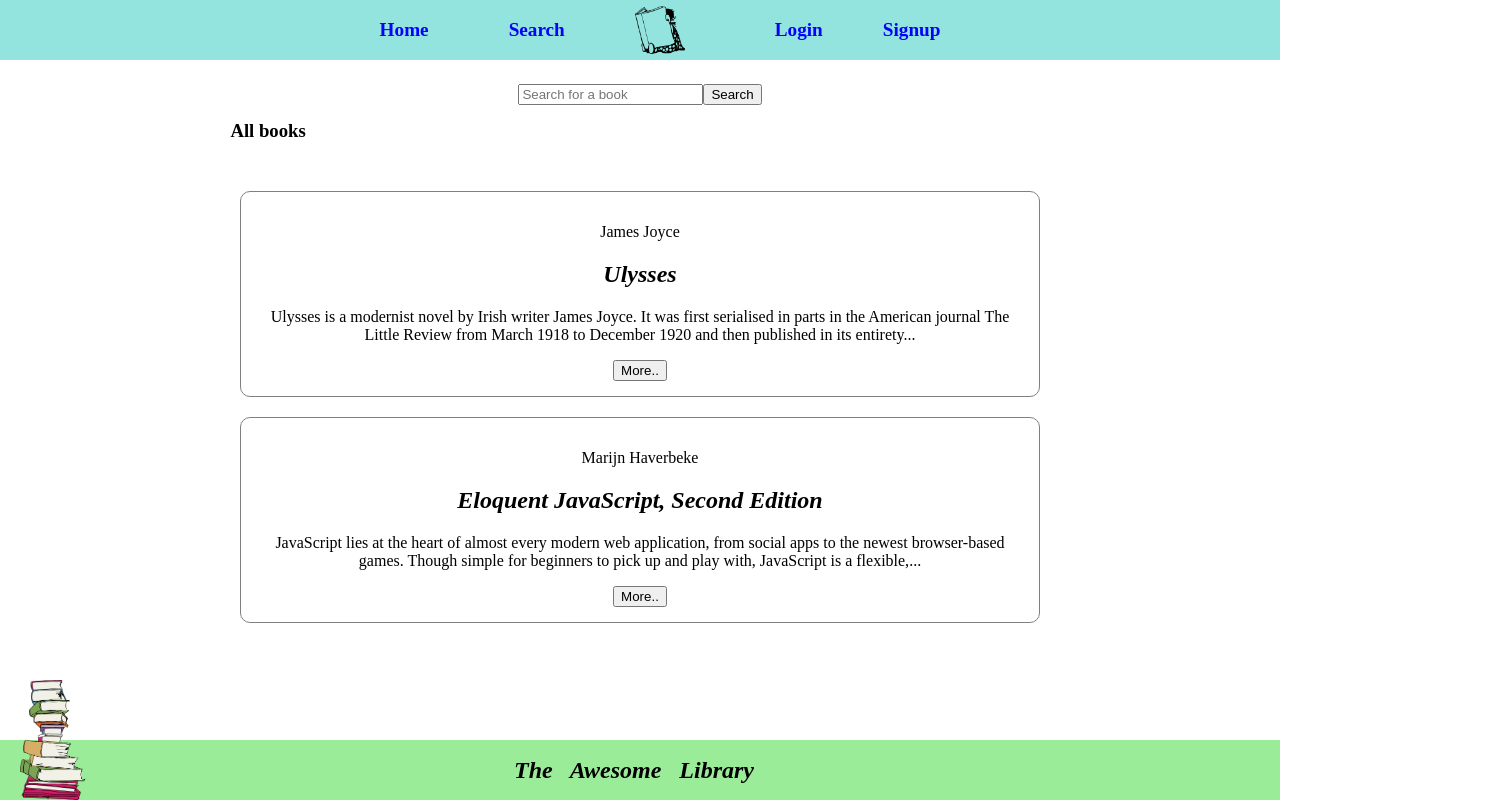
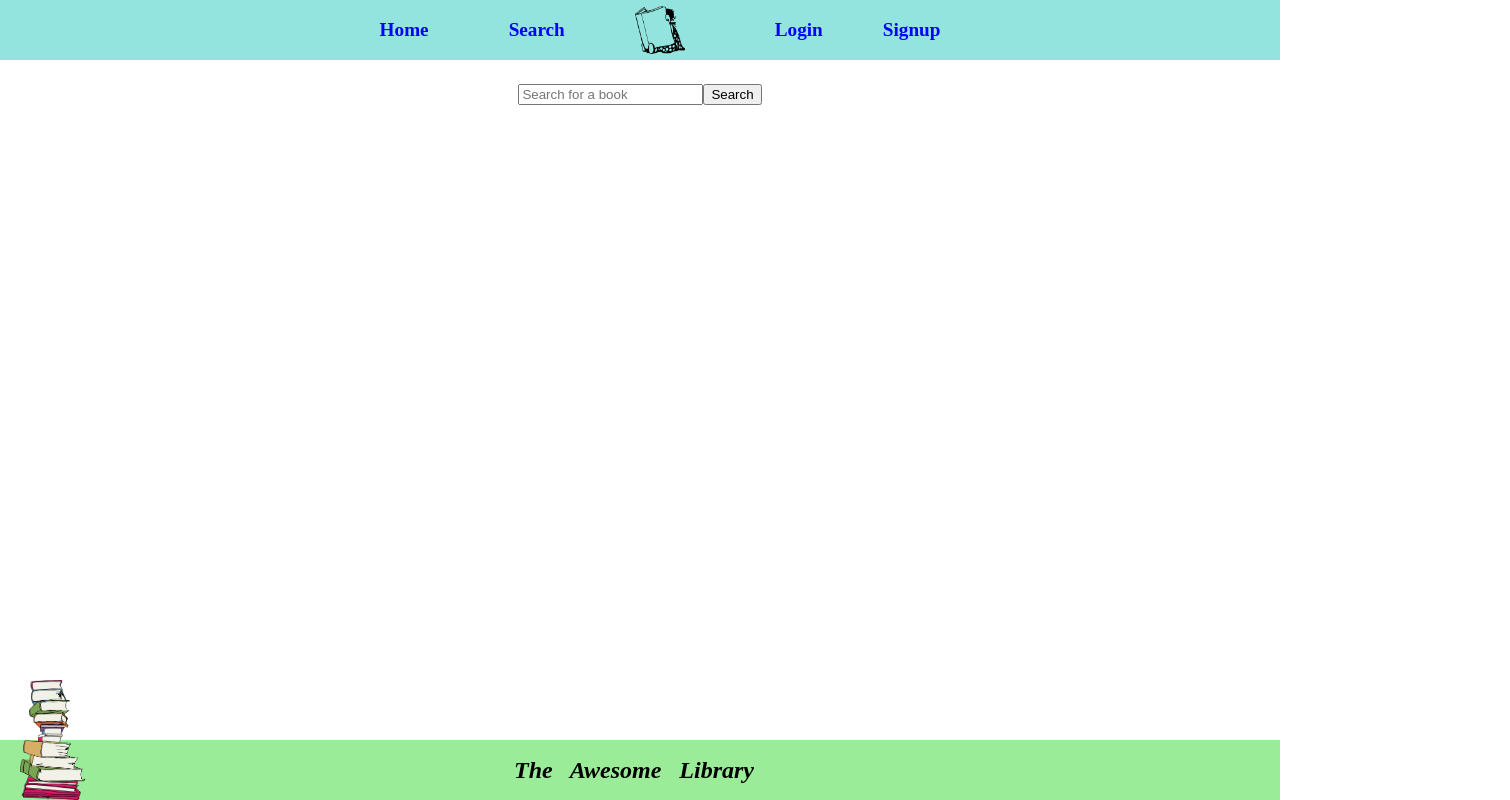
Before and after one commit to cat-rivers/react_library, a React (Create React App) app in the folder awesome_library/: page /search in a window 1280 px wide. Shown: the whole page, 1510 px wide, since content can reach past the window. Built offline with nearby package versions, Linux system fonts and the light colour scheme; data requests are answered from the project's data file.

Commit message:
refactoring search

```diff
--- a/awesome_library/src/App.js
+++ b/awesome_library/src/App.js
@@ -4,11 +4,11 @@ import Home from "./components/Home";
 import Search from "./components/Search";
 import MyPage from "./components/MyPage";
 import Signup from "./components/Signup";
-import BookById from "./components/BookById";
 import SignupSuccessful from "./components/SignupSuccessful";
 import Header from "./components/Header";
 import Footer from "./components/Footer";
 import { getAllBooks } from "./services/servicesBooks";
+
 export const UserIDContext = createContext();
 
 function App() {
@@ -36,7 +36,6 @@ function App() {
           />
           <Route path="signup" element={<Signup />} />
           <Route path="mypage" element={<MyPage bookDetails={bookDetails} />} />
-          <Route path="search/book/{id}" element={<BookById />} />
         </Routes>
         <Footer />
       </Router>
--- a/awesome_library/src/components/BookById.js
+++ /dev/null
@@ -1,7 +0,0 @@
-const BookById = () => {
-    return (
-        <h3>Placeholder</h3>
-    )
-}
-
-export default BookById
--- a/awesome_library/src/components/BookCard.css
+++ b/awesome_library/src/components/BookCard.css
@@ -1,3 +1,10 @@
+.searchResults {
+  cursor: pointer;
+  color:black;
+  text-decoration: underline;
+  padding: 10px;
+}
+
 .bookCard {
   width: 60%;
   border: 1px solid gray;
--- a/awesome_library/src/components/BookCard.js
+++ b/awesome_library/src/components/BookCard.js
@@ -10,7 +10,7 @@ const BookCard = ({ book }) => {
 
   const customStyles = {
     content: {
-      inset: "50% auto auto 50%",
+      inset: "40% auto auto 50%",
       transform: "translate(-50%, -50%)",
       textAlign: "center",
     },
@@ -38,34 +38,20 @@ const BookCard = ({ book }) => {
 
   const bookPreviewCard = () => {
     return (
-      <div className="bookCard">
-        <div className="bookInfo">
-          <div className="header">
-            <p>{book.author}</p>
-            <h2>{book.title}</h2>
-          </div>
-          <p>{book.description.substring(0, 200)}...</p>
-        </div>
-        <button
-          className="modalBookBtn"
-          onClick={() => {
-            setModalIsOpen(true);
-          }}
-        >
-          {" "}
-          More..
-        </button>
+      <div className = "searchResults" onClick = {() => {setModalIsOpen(true);}}>
+          {book.author}: {book.title}
       </div>
     );
   };
+
   return (
     <>
       {bookPreviewCard()}
       <Modal
-        isOpen={modalIsOpen}
-        onRequestClose={closeModal}
-        contentLabel="Individual book page from search results"
-        style={customStyles}
+        isOpen = {modalIsOpen}
+        onRequestClose = {closeModal}
+        contentLabel = "Individual book page from search results"
+        style = {customStyles}
       >
         {bigBookCard()}
       </Modal>
--- a/awesome_library/src/components/Scroll.js
+++ b/awesome_library/src/components/Scroll.js
@@ -2,7 +2,7 @@ import React from "react";
 
 const Scroll = (props) => {
   return (
-    <div style={{ overflowY: "scroll", height: "60vh" }}>{props.children}</div>
+    <div style = {{ overflowY: "auto", height: "60vh" }}>{props.children}</div>
   );
 };
 
--- a/awesome_library/src/components/Search.css
+++ b/awesome_library/src/components/Search.css
@@ -2,7 +2,7 @@
   display: flex;
   flex-direction: column;
   align-items: center;
-  justify-content: center;
+  justify-content: left;
   text-align: center;
   margin-top: 3vh;
 }
--- a/awesome_library/src/components/Search.js
+++ b/awesome_library/src/components/Search.js
@@ -1,27 +1,20 @@
 import React, { useState } from "react";
-import Scroll from "./Scroll";
-import SearchList from "./SearchList";
 import "./Search.css";
+import BookCard from "./BookCard";
 
 function Search({ bookDetails }) {
   const [searchField, setSearchField] = useState("");
-  const [searchGo, setSearchGo] = useState("");
+  const [searchString, setSearchString] = useState("");
 
   const filteredBooks = bookDetails.filter(book => {
-    return (
-      book.title.toLowerCase().includes(searchGo.toLowerCase()) ||
-      book.author.toLowerCase().includes(searchGo.toLowerCase()) ||
-      book.isbn.includes(searchGo)
-    );
+    let result = true;
+    searchString.toLowerCase().split(" ").forEach(word =>{
+      if ((book.title + book.author + book.isbn).toLowerCase().includes(word) === false){
+        result = false;
+      }
+    });
+    return result;
   });
-
-  function searchList() {
-    return (
-      <Scroll>
-        <SearchList filteredBooks={filteredBooks} />
-      </Scroll>
-    );
-  }
 
   const handleChange = e => {
     setSearchField(e.target.value);
@@ -29,32 +22,39 @@ function Search({ bookDetails }) {
 
   const handleSubmit = e => {
     e.preventDefault();
-    setSearchGo(searchField);
+    setSearchString(searchField);
   };
 
+  const SearchList = () => {
+    const filtered = filteredBooks.map((book) => (
+      <BookCard key = {book.id} book = {book} />
+    ));
+    return (
+      <div style = {{ overflowY: "auto", height: "60vh" }}>
+        {filtered}
+      </div>
+    );
+  }
+
   return (
-    <section className="search-section">
-      <form onSubmit={handleSubmit}>
+    <section className = "search-section">
+      <form onSubmit = {handleSubmit}>
         <input
-          type="search"
-          placeholder="Search for a book"
-          onChange={handleChange}
+          type = "search"
+          placeholder = "Search for a book"
+          onChange = {handleChange}
         />
-        <button type="submit"> Search </button>
+        <button type = "submit"> Search </button>
       </form>
-      {searchGo === "" ? (
+      <br/>
+      {searchString !== "" &&
         <div>
-          <div>
-            <h3 className="search-subtitle">All books</h3>
-          </div>
-          {searchList()}
+          {filteredBooks.length > 0
+            ? <>{SearchList()}</>
+            : <div><br/>Book not found</div>
+          }
         </div>
-      ) : (
-        <div>
-          <h3 className="search-subtitle">Search results</h3>
-          {searchList()}
-        </div>
-      )}
+      }
     </section>
   );
 }
--- a/awesome_library/src/components/SearchList.js
+++ /dev/null
@@ -1,11 +0,0 @@
-import React from "react";
-import BookCard from "./BookCard";
-
-function SearchList({ filteredBooks }) {
-  const filtered = filteredBooks.map((book) => (
-    <BookCard key={book.id} book={book} />
-  ));
-  return <div className="search-section">{filtered}</div>;
-}
-
-export default SearchList;
```
Also changed, not shown: awesome_library/src/components/BigBookCard.js (deleted, +0 -23 lines).
